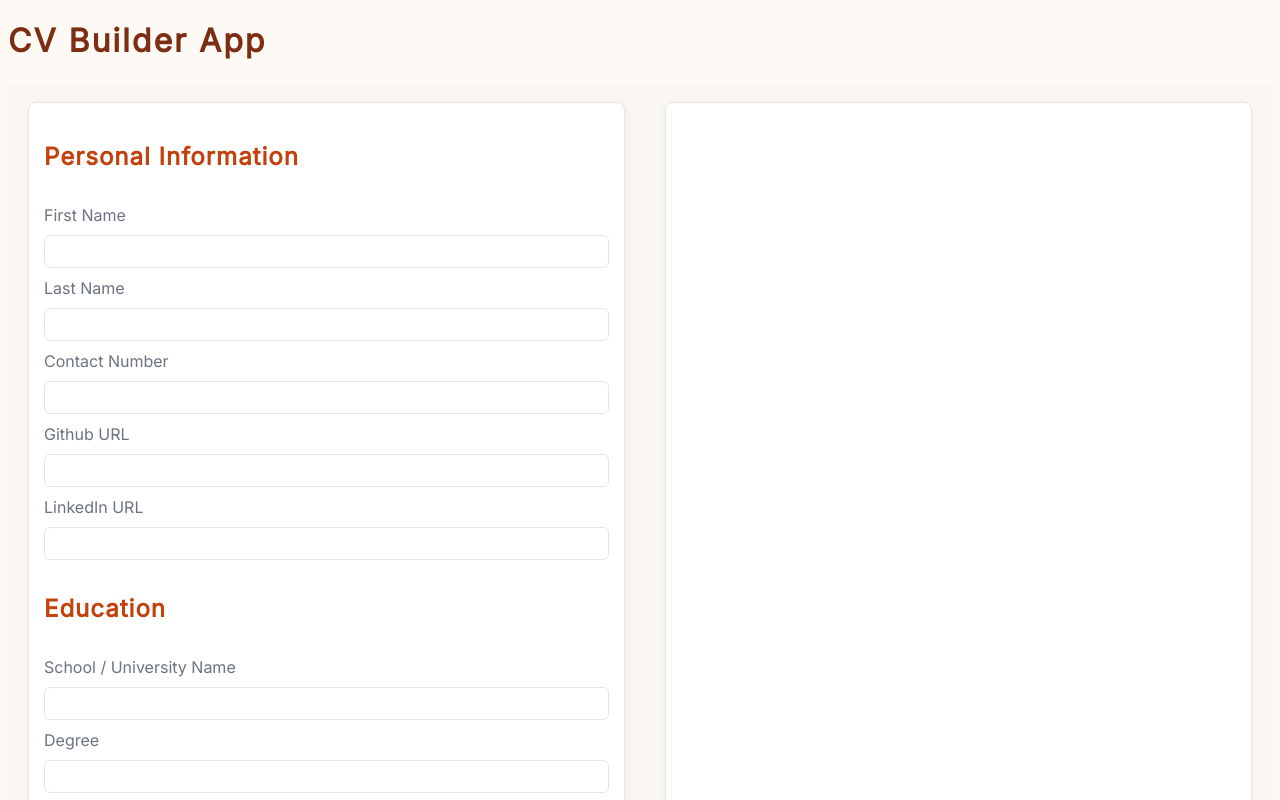
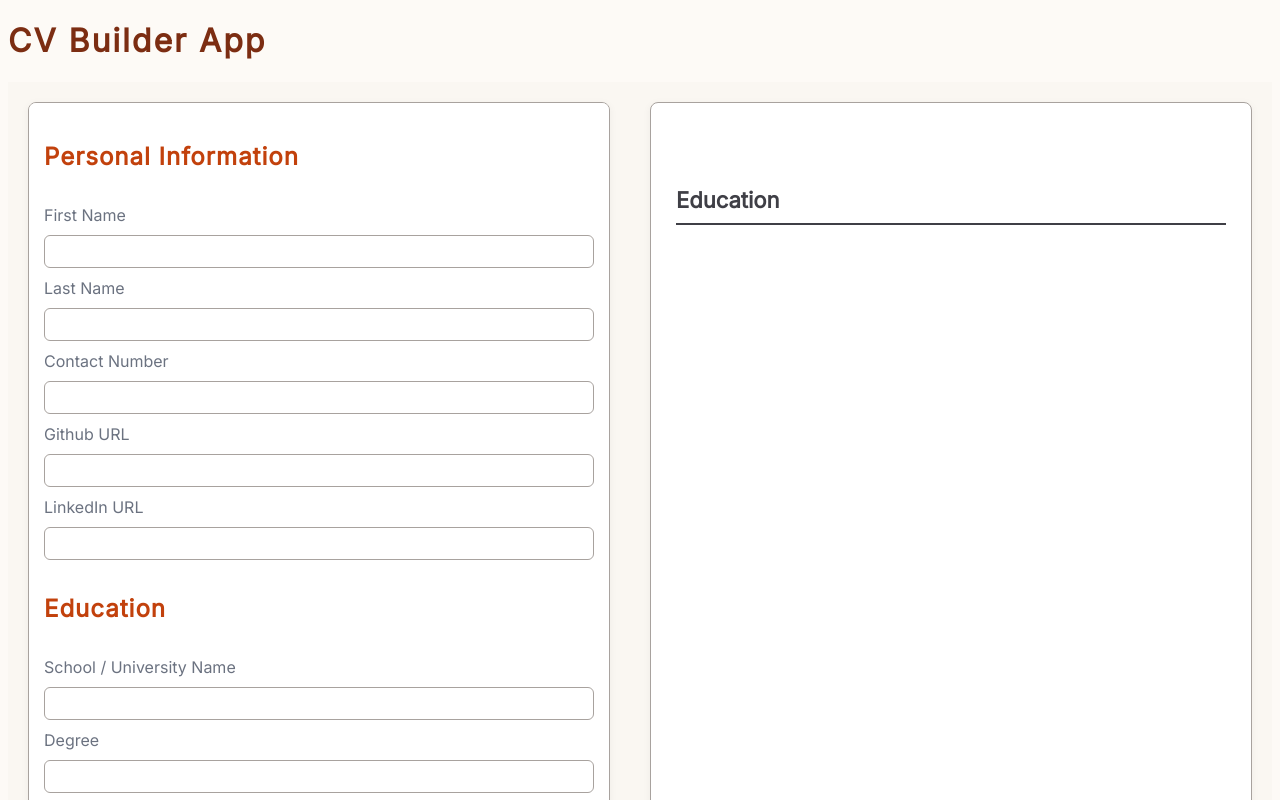
Before and after one commit to sameeksha-dalvi/cv-builder, a React (Vite) app: page / in a window 1280 px wide. Shown: the top 800 px of the page. Built offline with nearby package versions, Linux system fonts and the light colour scheme.

Commit message:
feat: add education section preview data and style it

```diff
--- a/src/App.css
+++ b/src/App.css
@@ -28,7 +28,7 @@
   --color-primary-soft: #fed7aa;
 
   /* Borders */
-  --color-border: #e7e5e4;
+  --color-border: #a8a29e;
 
   /* Shadow */
   --shadow-soft: 0 2px 8px rgba(0, 0, 0, 0.05);
@@ -77,7 +77,8 @@ input:focus {
   display: flex;
   gap: 40px;
   padding: 20px;
-  min-height: 100vh;
+  height: 100vh;
+  overflow: hidden;
   background-color: var(--color-surface);
 }
 
@@ -87,11 +88,15 @@ input:focus {
   flex-direction: column;
   gap: 10px;
   padding: 15px;
+  overflow-y: auto;
+  height: 100%;
 }
 
 .preview-section {
   flex: 1;
-  padding: 10px;
+  padding: 10px 25px;
+  height: 100%;
+  overflow: hidden;
 }
 
 label {
@@ -122,9 +127,48 @@ p {
   margin: 0;
 }
 
-.preview-header  > h4{
+.preview-header>h4 {
   padding: 0;
   margin: 0;
   margin-top: 30px;
   margin-bottom: 15px;
 }
+
+
+.preview-section-header {
+  font-size: 22px;
+  padding-bottom: 10px;
+  border-bottom: 2px solid var(--color-text);
+}
+
+.preview-ed-data {
+  display: flex;
+  margin-top: 12px;
+}
+
+.preview-ed-school {
+  font-weight: 600;
+  font-size: 16px;
+  margin: 0;
+}
+
+.preview-ed-degree {
+  font-size: 14px;
+  color: var(--color-text-light);
+  margin: 2px 0 8px 0;
+}
+
+.preview-ed-left {
+  flex: 1;
+}
+
+.preview-ed-right {
+  display: flex;
+  gap: 5px;
+}
+
+.preview-ed-right>p {
+  font-size: 12px;
+  color: var(--color-text);
+  margin: 0;
+}
--- a/src/App.jsx
+++ b/src/App.jsx
@@ -59,6 +59,26 @@ const App = () => {
     }));
   };
 
+  const formatDate = (date) => {
+    if (!date) return "";
+
+    const d = new Date(date);
+
+    const day = d.getDate();
+    const month = d.toLocaleString("en-US", { month: "short" }).toUpperCase();
+    const year = d.getFullYear();
+
+    return `${day} ${month} ${year}`;
+  };
+
+  const formatDateRange = (start, end) => {
+    if (!start) return "";
+
+    const formattedStart = formatDate(start);
+    const formattedEnd = end ? formatDate(end) : "Present";
+
+    return `${formattedStart} - ${formattedEnd}`;
+  };
   return (
     <div>
       <h1>CV Builder App</h1>
@@ -137,6 +157,22 @@ const App = () => {
             <p>{personalInfo.githubUrl}</p>
             <p>{personalInfo.linkedInUrl}</p>
           </div>
+          <div className='preview-education'>
+            <h4 className='preview-section-header'>Education</h4>
+            <div className='preview-ed-data'>
+              <div className='preview-ed-left'>
+                <p className='preview-ed-school'>{education.school}</p>
+                <p className='preview-ed-degree'>{education.degree}</p>
+              </div>
+              <div className='preview-ed-right'>
+                <p>
+                  {formatDateRange(education.startDate, education.endDate)}
+                  {education.location && ` | ${education.location}`}
+                </p>
+              </div>
+            </div>
+
+          </div>
 
         </div>
 
```
